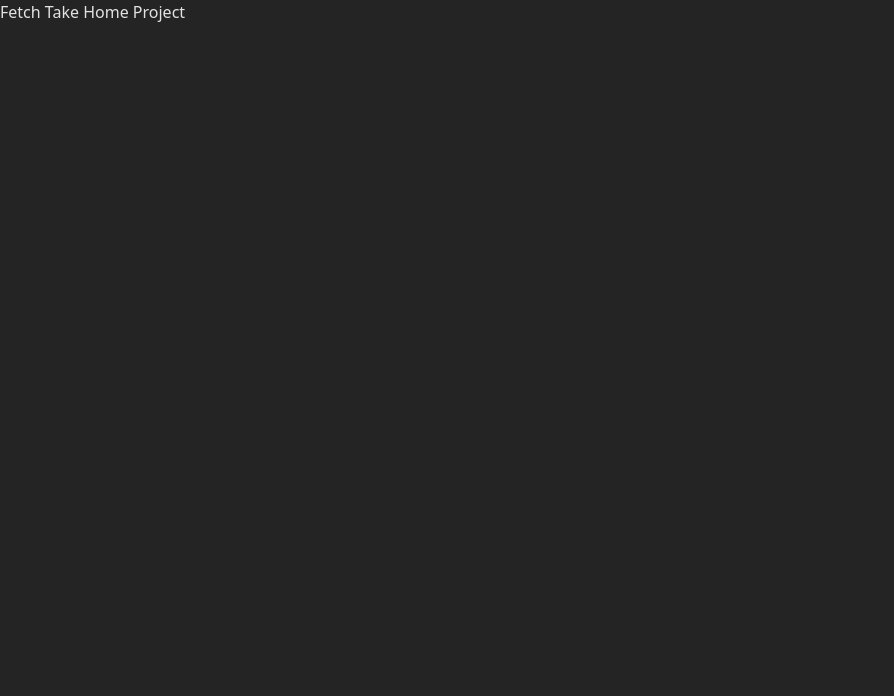
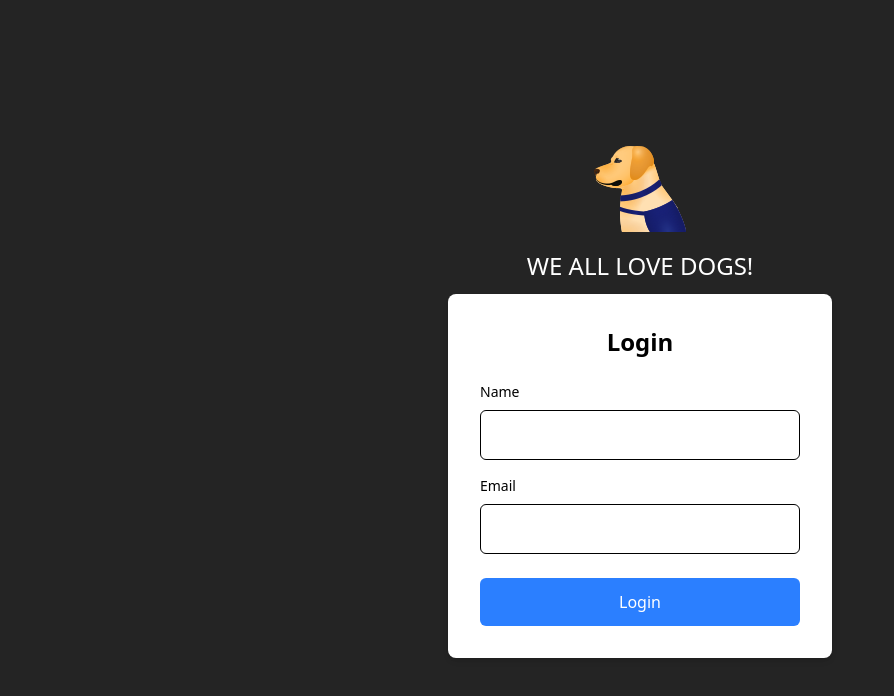
Before and after one commit to korymfargo/kory-fetch-takehome, a React (Vite) app: page / in a window 1280 px wide. Shown: the top 696 px of the page, without its empty margins (0-894 px from the left). Built offline with nearby package versions, Linux system fonts and the light colour scheme.

Commit message:
login page

```diff
--- a/package.json
+++ b/package.json
@@ -11,6 +11,7 @@
   },
   "dependencies": {
     "@tailwindcss/vite": "^4.0.14",
+    "axios": "^1.8.3",
     "react": "^19.0.0",
     "react-dom": "^19.0.0",
     "react-router-dom": "^7.3.0",
--- a/src/App.tsx
+++ b/src/App.tsx
@@ -1,5 +1,5 @@
 import { BrowserRouter, Route, Routes } from "react-router-dom";
-import Login from '@pages/Login'
+import Login from "@pages/Login";
 
 function App() {
   return (
--- a/src/index.css
+++ b/src/index.css
@@ -5,10 +5,7 @@
   line-height: 1.5;
   font-weight: 400;
 
-  color-scheme: light dark;
-  color: rgba(255, 255, 255, 0.87);
   background-color: #242424;
-
   font-synthesis: none;
   text-rendering: optimizeLegibility;
   -webkit-font-smoothing: antialiased;
--- a/src/pages/Login.tsx
+++ b/src/pages/Login.tsx
@@ -1,5 +1,70 @@
+import { useState } from "react";
+import Logo from "@assets/logo.png";
+import { axiosInstance } from "@utils";
+
 function Login() {
-  return <>Fetch Take Home Project</>;
+  const [name, setName] = useState("");
+  const [email, setEmail] = useState("");
+
+  const handleLogin = (e: React.FormEvent) => {
+    e.preventDefault();
+
+    axiosInstance
+      .post("https://frontend-take-home-service.fetch.com/auth/login", {
+        name,
+        email,
+      })
+      .then((res) => {
+        console.log(res);
+      });
+  };
+
+  return (
+    <div className="flex flex-col justify-center items-center min-h-screen">
+      {/* Logo */}
+      <div className="flex flex-col justify-center items-center">
+        <img src={Logo} alt="Dog Logo" />
+        <h2 className="text-white text-2xl m-3 uppercase">We all love dogs!</h2>
+      </div>
+      {/* Login Form */}
+      <div className="w-full max-w-sm p-8 bg-white rounded-lg shadow-md">
+        <h2 className="text-2xl font-bold text-center mb-6">Login</h2>
+        <form onSubmit={handleLogin}>
+          <div className="mb-4">
+            <label className="block text-sm font-medium mb-2" htmlFor="name">
+              Name
+            </label>
+            <input
+              type="text"
+              value={name}
+              onChange={(e) => setName(e.target.value)}
+              className="w-full p-3 border rounded-md"
+              required
+            />
+          </div>
+          <div className="mb-6">
+            <label className="block text-sm font-medium mb-2" htmlFor="email">
+              Email
+            </label>
+            <input
+              type="email"
+              id="email"
+              value={email}
+              onChange={(e) => setEmail(e.target.value)}
+              className="w-full p-3 border rounded-md"
+              required
+            />
+          </div>
+          <button
+            type="submit"
+            className="w-full bg-blue-500 text-white py-3 rounded-md"
+          >
+            Login
+          </button>
+        </form>
+      </div>
+    </div>
+  );
 }
 
 export default Login;
--- /dev/null
+++ b/src/utils/api.ts
@@ -0,0 +1,8 @@
+import { axiosInstance } from "./axios";
+
+export function login(name: string, email: string) {
+  return axiosInstance.post("/auth/login", {
+    name,
+    email,
+  });
+}
--- /dev/null
+++ b/src/utils/axios.ts
@@ -0,0 +1,8 @@
+import axios from "axios";
+
+const baseURL = "https://frontend-take-home-service.fetch.com/auth/login";
+
+export const axiosInstance = axios.create({
+  baseURL,
+  withCredentials: true,
+});
--- /dev/null
+++ b/src/utils/index.ts
@@ -0,0 +1 @@
+export { axiosInstance } from "./axios";
--- a/tsconfig.app.json
+++ b/tsconfig.app.json
@@ -24,7 +24,9 @@
     "noUncheckedSideEffectImports": true,
     "baseUrl": ".",
     "paths": {
-      "@pages/*": ["./src/pages/*"]
+      "@pages/*": ["./src/pages/*"],
+      "@assets/*": ["./src/assets/*"],
+      "@utils": ["./src/utils/index.ts"]
     }
   }
 }
--- a/vite.config.ts
+++ b/vite.config.ts
@@ -9,6 +9,8 @@ export default defineConfig({
   resolve: {
     alias: {
       "@pages": path.resolve(__dirname, "src/pages"),
+      "@assets": path.resolve(__dirname, "src/assets"),
+      "@utils": path.resolve(__dirname, "src/utils/index.ts"),
     },
   },
 });
```
Also changed, not shown: src/store/index.ts (added), src/store/user.ts (added), 1 other file (tests, documents, lock files or other folders).
